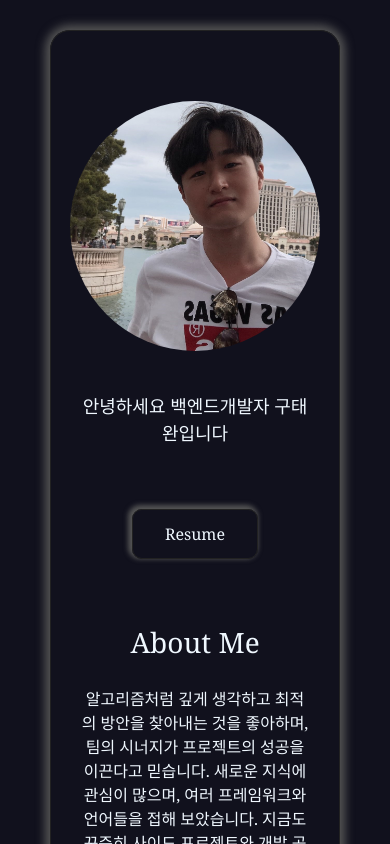
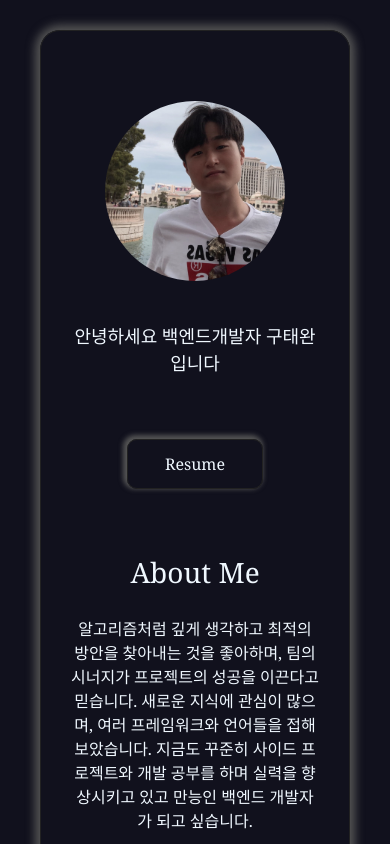
Before and after one commit to Taewan-Gu/PortpolioPage, a Vue app in the folder front/: page / in a window 390 px wide. Shown: the top 844 px of the page. Built offline with nearby package versions, Linux system fonts and the light colour scheme; a web font is replaced by a local one.

Commit message:
refactor: 💡 mobile resizing optimization

```diff
--- a/front/src/components/Portpolio.vue
+++ b/front/src/components/Portpolio.vue
@@ -43,10 +43,10 @@ export default {
   box-shadow: 0px 0px 10px 5px #555555;
 }
 
-@media screen and (max-width: 1000px) {
+@media screen and (max-width: 980px) {
   .portpolio {
-    margin-left: 50px;
-    margin-right: 50px;
+    margin-left: 40px;
+    margin-right: 40px;
     margin-top: 30px;
     padding: 40px 30px 20px 30px;
     width: auto;
--- a/front/src/components/portpolio/Profile.vue
+++ b/front/src/components/portpolio/Profile.vue
@@ -18,6 +18,30 @@ export default {
   border-radius: 250px;
 }
 
+@media screen and (max-width: 800px) {
+  .profile-image {
+    width: 220px;
+    height: 220px;
+    border-radius: 220px;
+  }
+}
+
+@media screen and (max-width: 600px) {
+  .profile-image {
+    width: 200px;
+    height: 200px;
+    border-radius: 200px;
+  }
+}
+
+@media screen and (max-width: 500px) {
+  .profile-image {
+    width: 180px;
+    height: 180px;
+    border-radius: 180px;
+  }
+}
+
 .intro {
   margin-top: 30px;
   font-size: 18px;
--- a/front/src/components/portpolio/experience/Card.vue
+++ b/front/src/components/portpolio/experience/Card.vue
@@ -1,5 +1,5 @@
 <template>
-  <v-col v-if="windowWidth > 1000" cols="5" class="card" @click="openPage()">
+  <v-col v-if="windowWidth > 980" cols="5" class="card" @click="openPage()">
     <div class="experience-title">{{ experienceTitle }}</div>
     <div class="experience-period">{{ experiencePeriod }}</div>
     <div
--- a/front/src/components/portpolio/project/Card.vue
+++ b/front/src/components/portpolio/project/Card.vue
@@ -1,5 +1,5 @@
 <template>
-  <v-col v-if="windowWidth > 1000" cols="5" class="card" @click="openPage()">
+  <v-col v-if="windowWidth > 980" cols="5" class="card" @click="openPage()">
     <div class="project-title">{{ projectTitle }}</div>
     <div class="project-period">{{ projectPeriod }}</div>
     <div
```
